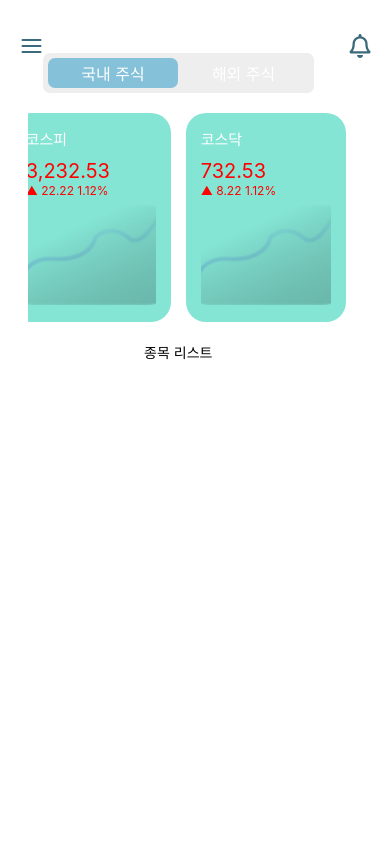
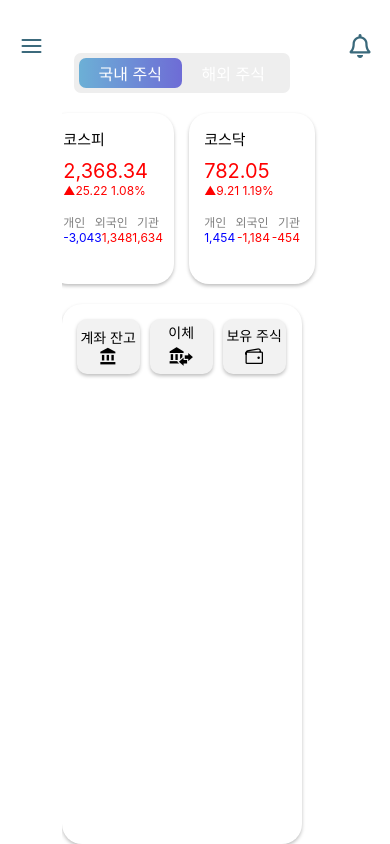
Before and after one commit to hyeyeonismm/shinhan-mobile-project, a React Native app: screen / in a window 390 px wide. Built offline with nearby package versions, Linux system fonts and the light colour scheme.

Commit message:
add : stocklistnav 추가

```diff
--- a/App.js
+++ b/App.js
@@ -1,7 +1,14 @@
 import { StatusBar } from "expo-status-bar";
 import { ScrollView, StyleSheet, Text, View, Image } from "react-native";
 import { Feather } from "@expo/vector-icons";
-import { FontAwesome5 } from "@expo/vector-icons";
+import {
+  FontAwesome5,
+  MaterialIcons,
+  MaterialCommunityIcons,
+  Ionicons,
+} from "@expo/vector-icons";
+import { LinearGradient } from "expo-linear-gradient";
+
 export default function App() {
   return (
     <View style={styles.container}>
@@ -13,35 +20,77 @@ export default function App() {
 
       <ScrollView contentContainerStyle={styles.body}>
         <View style={styles.stockTab}>
-          <View style={[styles.tab, styles.selectedTab]}>
+          <LinearGradient
+            colors={["#6CB0D6", "#6E6CD6"]}
+            start={{ x: 0, y: 1 }}
+            end={{ x: 1, y: 1 }}
+            style={[styles.tab, styles.selectedTab]}
+          >
             <Text style={styles.tabText}>국내 주식</Text>
-          </View>
-          <View style={styles.tab}>
+          </LinearGradient>
+
+          <LinearGradient
+            colors={["#eee", "#eee"]}
+            start={{ x: 0, y: 1 }}
+            end={{ x: 1, y: 1 }}
+            style={[styles.tab]}
+          >
             <Text style={styles.tabText}>해외 주식</Text>
-          </View>
+          </LinearGradient>
         </View>
+
         <View style={styles.kospiWrap}>
           <View style={styles.kospiContainer}>
             <Text style={styles.kospiText}>코스피</Text>
-            <Text style={styles.kospiValue}>3,232.53</Text>
-            <Text style={styles.kospiRate}>▲ 22.22 1.12%</Text>
-            <Image
-              source={require("./assets/chart_ex.png")}
-              style={{ width: 130, height: 100 }}
-            />
+            <Text style={styles.kospiValue}>2,368.34</Text>
+            <Text style={styles.kospiRate}>▲25.22 1.08%</Text>
+            <View style={styles.kospiWhoWrap}>
+              <Text style={styles.kospiWho}>개인</Text>
+              <Text style={styles.kospiWho}>외국인</Text>
+              <Text style={styles.kospiWho}>기관</Text>
+            </View>
+            <View style={styles.kospiWhoWrap}>
+              <Text style={[styles.kospiWho, styles.blue]}>-3,043</Text>
+              <Text style={[styles.kospiWho, styles.red]}>1,348</Text>
+              <Text style={[styles.kospiWho, styles.red]}>1,634</Text>
+            </View>
           </View>
           <View style={styles.kospiContainer}>
             <Text style={styles.kospiText}>코스닥</Text>
-            <Text style={styles.kospiValue}>732.53</Text>
-            <Text style={styles.kospiRate}>▲ 8.22 1.12%</Text>
-            <Image
-              source={require("./assets/chart_ex.png")}
-              style={{ width: 130, height: 100 }}
-            />
+            <Text style={styles.kospiValue}>782.05</Text>
+            <Text style={styles.kospiRate}>▲9.21 1.19%</Text>
+            <View style={styles.kospiWhoWrap}>
+              <Text style={styles.kospiWho}>개인</Text>
+              <Text style={styles.kospiWho}>외국인</Text>
+              <Text style={styles.kospiWho}>기관</Text>
+            </View>
+            <View style={styles.kospiWhoWrap}>
+              <Text style={[styles.kospiWho, styles.blue]}>1,454</Text>
+              <Text style={[styles.kospiWho, styles.red]}>-1,184</Text>
+              <Text style={[styles.kospiWho, styles.red]}>-454</Text>
+            </View>
           </View>
         </View>
+
         <View style={styles.stockList}>
-          <Text>종목 리스트</Text>
+          <View style={styles.stockQuickNav}>
+            <View style={styles.stockQuickNavTab}>
+              <Text style={styles.stockQuickNavText}>계좌 잔고</Text>
+              <MaterialIcons name="account-balance" size={19} color="black" />
+            </View>
+            <View style={styles.stockQuickNavTab}>
+              <Text style={styles.stockQuickNavText}>이체</Text>
+              <MaterialCommunityIcons
+                name="bank-transfer"
+                size={28}
+                color="black"
+              />
+            </View>
+            <View style={styles.stockQuickNavTab}>
+              <Text style={styles.stockQuickNavText}>보유 주식</Text>
+              <Ionicons name="wallet-outline" size={20} color="black" />
+            </View>
+          </View>
         </View>
       </ScrollView>
     </View>
@@ -54,6 +103,7 @@ const styles = StyleSheet.create({
     width: "100%",
     alignItems: "center",
     justifyContent: "center",
+    backgroundColor: " #FAFAFA",
   },
   header: {
     flex: 0,
@@ -90,7 +140,6 @@ const styles = StyleSheet.create({
     height: 30,
     alignItems: "center",
     justifyContent: "center",
-    backgroundColor: "#6CB8D6CC",
     borderRadius: 7,
   },
   tab: {
@@ -104,20 +153,29 @@ const styles = StyleSheet.create({
     color: "#fff",
   },
   kospiWrap: {
-    flex: 2.5,
+    flex: 1.9,
     flexDirection: "row",
     gap: 15,
     marginBottom: 20,
   },
   kospiContainer: {
     flex: 1,
-    backgroundColor: "#84E5D5",
     borderRadius: 20,
+    backgroundColor: "#fff",
     padding: 15,
+    shadowColor: "#000",
+    shadowOffset: {
+      width: 0,
+      height: 2,
+    },
+    shadowOpacity: 0.25,
+    shadowRadius: 3.84,
+
+    elevation: 5,
   },
   kospiText: {
     fontSize: 15,
-    color: "#fff",
+    color: "#000",
     marginBottom: 10,
   },
   kospiValue: {
@@ -127,10 +185,60 @@ const styles = StyleSheet.create({
   kospiRate: {
     fontSize: 12,
     color: "red",
-    marginBottom: 7,
+    marginBottom: 15,
   },
-
+  kospiWhoWrap: {
+    flexDirection: "row",
+    justifyContent: "space-between",
+  },
+  kospiWho: {
+    fontSize: 12,
+    color: "#808080",
+  },
+  red: {
+    color: "red",
+  },
+  blue: {
+    color: "blue",
+  },
   stockList: {
     flex: 6,
+    width: "100%",
+    borderRadius: 20,
+    backgroundColor: "#fff",
+    shadowColor: "#000",
+    shadowOffset: {
+      width: 0,
+      height: 2,
+    },
+    shadowOpacity: 0.25,
+    shadowRadius: 3.84,
+
+    elevation: 5,
+  },
+  stockQuickNav: {
+    width: "100%",
+    flexDirection: "row",
+    marginBottom: 10,
+    gap: 10,
+    padding: 15,
+  },
+  stockQuickNavTab: {
+    width: "30%",
+    height: 55,
+    backgroundColor: "#F2F2F2",
+
+    borderRadius: 10,
+    shadowColor: "#000",
+    alignItems: "center",
+    justifyContent: "center",
+    shadowOffset: {
+      width: 0,
+      height: 2,
+    },
+    shadowOpacity: 0.25,
+    shadowRadius: 3.84,
+
+    elevation: 5,
   },
 });
--- a/package.json
+++ b/package.json
@@ -11,10 +11,12 @@
   "dependencies": {
     "@react-navigation/bottom-tabs": "^6.5.11",
     "expo": "~49.0.15",
+    "expo-linear-gradient": "^12.5.0",
     "expo-status-bar": "~1.6.0",
     "react": "18.2.0",
     "react-native": "0.72.6",
-    "react-native-chart-kit": "^6.12.0"
+    "react-native-chart-kit": "^6.12.0",
+    "react-native-linear-gradient": "^2.8.3"
   },
   "devDependencies": {
     "@babel/core": "^7.20.0"
```
Also changed, not shown: 1 other file (tests, documents, lock files or other folders).
